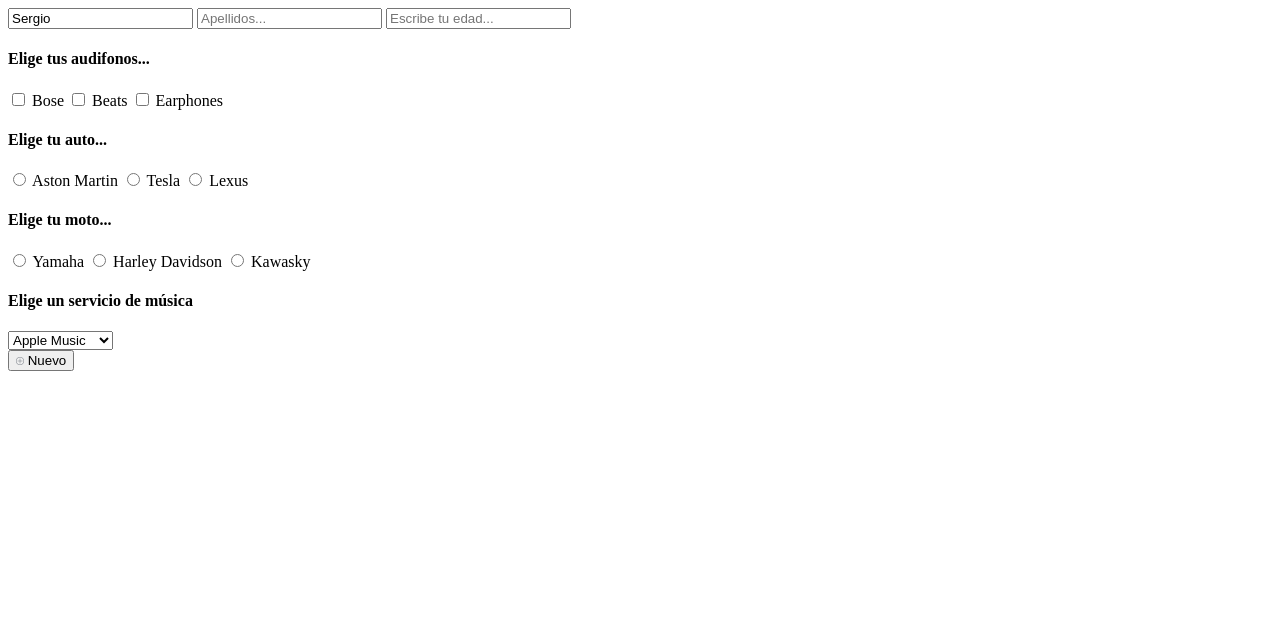
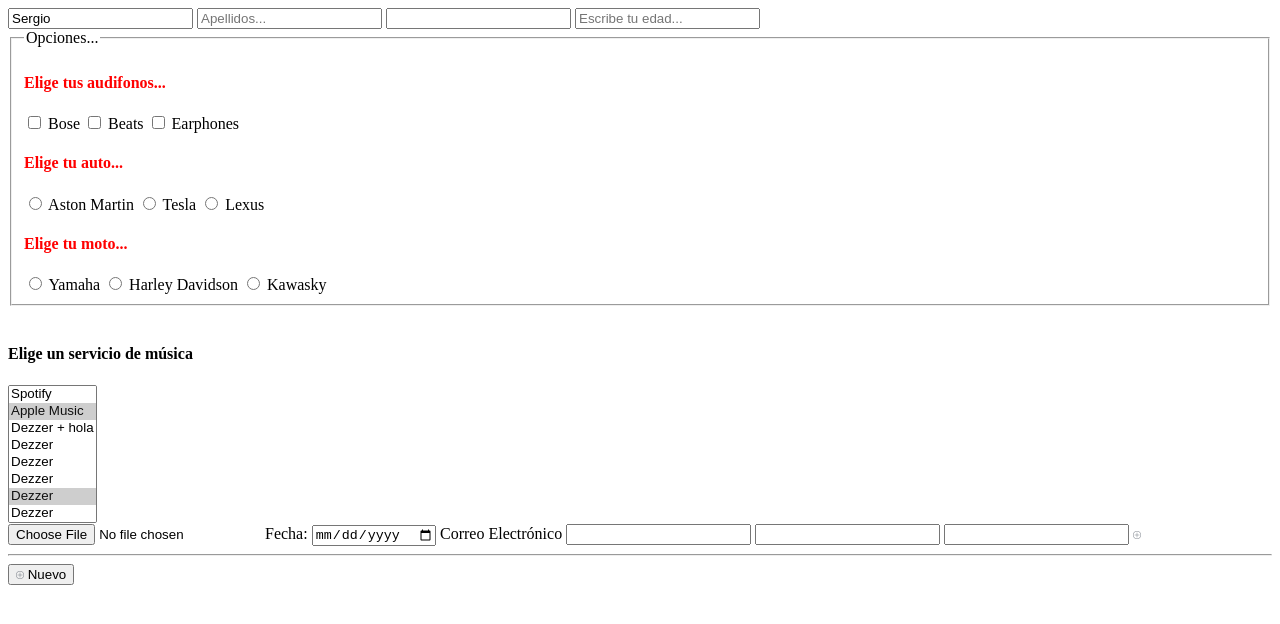
Before and after one commit to Area51TrainingCenter/html5_mx, a plain HTML site: page Clase 5/forms.html in a window 1280 px wide. Drawn offline with Linux system fonts and the light colour scheme.

Commit message:
Files for class 5

```diff
--- a/Clase 5/base.css
+++ b/Clase 5/base.css
@@ -27,3 +27,7 @@
 .special:hover {
   background-color: LightBlue;
 }
+
+fieldset h4{
+  color: red;
+}
--- a/Clase 5/forms.html
+++ b/Clase 5/forms.html
@@ -12,9 +12,12 @@
   <form action="http://roswell.mx/new.php">
     <input type="text" name="username" value="Sergio">
     <input type="text" name="lastName" placeholder="Apellidos...">
+    <input type="password" name="pass" required >
     <input placeholder="Escribe tu edad...">
 
     <br>
+    <fieldset>
+      <legend>Opciones...</legend>
       <h4>Elige tus audifonos...</h4>
       <input type="checkbox" name="headphones" value="Bose"> Bose
       <input type="checkbox" name="headphones" value="Beats"> Beats
@@ -29,18 +32,18 @@
       <input type="radio" name="bike" value="Yamaha"> Yamaha
       <input type="radio" name="bike" value="Harley Davidson"> Harley Davidson
       <input type="radio" name="bike" value="Kawasky"> Kawasky
-
+    </fieldset>
     <br>
 
     <h4>Elige un servicio de música</h4>
-    <select name="music_service">
+    <select name="music_service" multiple size="8">
       <option value="spotify">Spotify</option>
       <option selected value="apple_music">Apple Music</option>
       <option value="dezzer">Dezzer + hola</option>
       <option value="dezzer">Dezzer</option>
       <option value="dezzer">Dezzer</option>
       <option value="dezzer">Dezzer</option>
-      <option value="dezzer">Dezzer</option>
+      <option value="dezzer" selected>Dezzer</option>
       <option value="dezzer">Dezzer</option>
       <option value="dezzer">Dezzer</option>
       <option value="dezzer">Dezzer</option>
@@ -52,6 +55,26 @@
 
     <br>
 
+    <input type="file" name="docto" >
+
+    <!--  esto es un comentario    -->
+
+
+
+<label>
+  Fecha: <input type="date" name="fecha">
+</label>
+
+    <label for="elMail" >Correo Electrónico</label>
+    <input type="mail" name="correo" id="elMail">
+
+
+    <input type="search" name="buscar">
+    <input type="url" name="direccion_web">
+    <input type="image" src="add.png" width="8">
+
+    <br>
+    <hr>
     <input type="hidden" name="id" value="1238">
     <button><img src="add.png" width="8" /> Nuevo</button>
 
--- /dev/null
+++ b/Clase 5/more-tags.html
@@ -0,0 +1,13 @@
+<!DOCTYPE html>
+<html lang="en">
+  <head>
+    <title>Más etiquetas</title>
+    <meta charset="UTF-8">
+    <meta name="viewport" content="width=device-width, initial-scale=1">
+    <link href="base.css" rel="stylesheet">
+  </head>
+  <body>
+  <iframe src="http://www.w3schools.com/"
+  width="450" height="350" frameborder="0" scrolling="yes"></iframe>
+  </body>
+</html>
```
Lines whose indentation alone changed are shown as unchanged.
